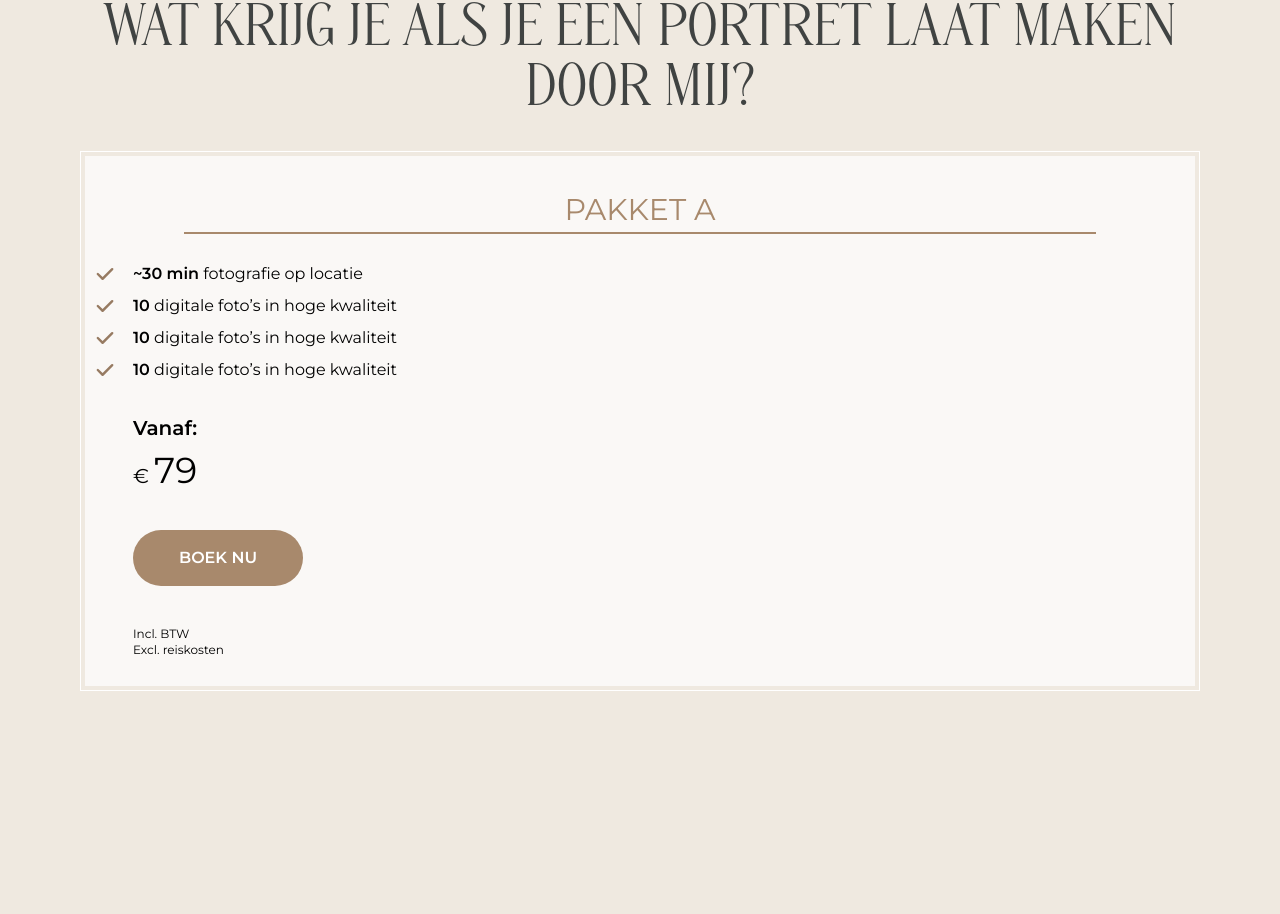
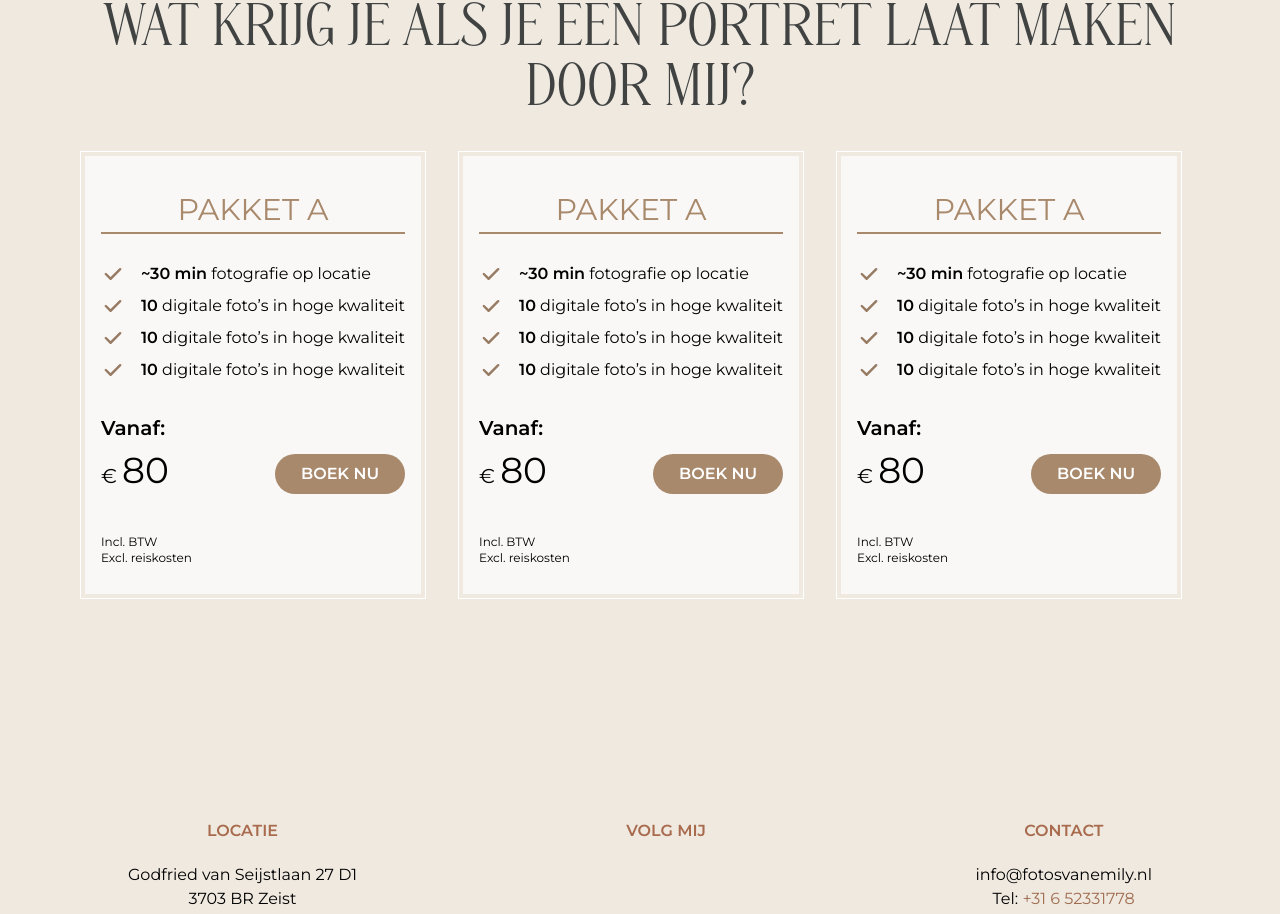
Before and after one commit to Sneruall/fotos-van-emily, a Next.js app: page /portretfotografie in a window 1280 px wide. Shown: the part 8852-9766 px from the top of the page. Built offline with nearby package versions, Linux system fonts and the light colour scheme.

Commit message:
pricing cards

```diff
--- a/components/sections/PricingSection.js
+++ b/components/sections/PricingSection.js
@@ -10,11 +10,11 @@ function PricingSection() {
           WAT KRIJG JE ALS JE EEN PORTRET LAAT MAKEN DOOR MIJ?
         </h2>
         {/* Pricing cards */}
-        <div className="flex flex-col">
+        <div className="flex flex-col lg:flex-row gap-8">
           {/* Card todo: component with props */}
           <div className="border border-white my-5">
-            <div className="bg-white m-1 p-2 bg-opacity-70">
-              <div className="border-b-2 w-5/6 border-brown-pale mx-auto my-7">
+            <div className="bg-white m-1 px-4 py-2 bg-opacity-70">
+              <div className="border-b-2 border-brown-pale my-7 mx-10 lg:mx-auto">
                 <h4 className="text-center text-3xl uppercase text-brown-pale mb-1">
                   Pakket A
                 </h4>
@@ -49,16 +49,135 @@ function PricingSection() {
                   </p>
                 </div>
               </div>
-              <div className="ml-10">
-                <div>
-                  <p className="font-bold text-xl mb-2">Vanaf:</p>
-                  <p className="text-4xl">
-                    <span className="text-xl">€ </span>79
+              <div className="ml-10 lg:ml-0">
+                <div className="flex lg:justify-between lg:flex-row flex-col">
+                  <div>
+                    <p className="font-bold text-xl mb-2">Vanaf:</p>
+                    <p className="text-4xl">
+                      <span className="text-xl">€ </span>80
+                    </p>
+                  </div>
+                  <div className="my-10">
+                    <Button link="/" button="button-1-xs" text="Boek nu" />
+                  </div>
+                </div>
+
+                <div className="mb-5">
+                  <p className="text-xs">Incl. BTW</p>
+                  <p className="text-xs">Excl. reiskosten</p>
+                </div>
+              </div>
+            </div>
+          </div>
+          {/* Card todo: component with props */}
+          <div className="border border-white my-5">
+            <div className="bg-white m-1 px-4 py-2 bg-opacity-70">
+              <div className="border-b-2 border-brown-pale my-7 mx-10 lg:mx-auto">
+                <h4 className="text-center text-3xl uppercase text-brown-pale mb-1">
+                  Pakket A
+                </h4>
+              </div>
+              <div className="mb-8">
+                <div className="flex space-x-4 my-2">
+                  <CheckIcon className="flex-shrink-0 w-6 h-6 text-grey-brownish" />
+                  <p>
+                    <span className="font-bold">~30 min</span> fotografie op
+                    locatie
                   </p>
                 </div>
-                <div className="my-10">
-                  <Button link="/" button="button-1" text="Boek nu" />
+                <div className="flex space-x-4 my-2">
+                  <CheckIcon className="flex-shrink-0 w-6 h-6 text-grey-brownish" />
+                  <p>
+                    <span className="font-bold">10</span> digitale foto’s in
+                    hoge kwaliteit
+                  </p>
                 </div>
+                <div className="flex space-x-4 my-2">
+                  <CheckIcon className="flex-shrink-0 w-6 h-6 text-grey-brownish" />
+                  <p>
+                    <span className="font-bold">10</span> digitale foto’s in
+                    hoge kwaliteit
+                  </p>
+                </div>
+                <div className="flex space-x-4 my-2">
+                  <CheckIcon className="flex-shrink-0 w-6 h-6 text-grey-brownish" />
+                  <p>
+                    <span className="font-bold">10</span> digitale foto’s in
+                    hoge kwaliteit
+                  </p>
+                </div>
+              </div>
+              <div className="ml-10 lg:ml-0">
+                <div className="flex lg:justify-between lg:flex-row flex-col">
+                  <div>
+                    <p className="font-bold text-xl mb-2">Vanaf:</p>
+                    <p className="text-4xl">
+                      <span className="text-xl">€ </span>80
+                    </p>
+                  </div>
+                  <div className="my-10">
+                    <Button link="/" button="button-1-xs" text="Boek nu" />
+                  </div>
+                </div>
+
+                <div className="mb-5">
+                  <p className="text-xs">Incl. BTW</p>
+                  <p className="text-xs">Excl. reiskosten</p>
+                </div>
+              </div>
+            </div>
+          </div>
+  {/* Card todo: component with props */}
+  <div className="border border-white my-5">
+            <div className="bg-white m-1 px-4 py-2 bg-opacity-70">
+              <div className="border-b-2 border-brown-pale my-7 mx-10 lg:mx-auto">
+                <h4 className="text-center text-3xl uppercase text-brown-pale mb-1">
+                  Pakket A
+                </h4>
+              </div>
+              <div className="mb-8">
+                <div className="flex space-x-4 my-2">
+                  <CheckIcon className="flex-shrink-0 w-6 h-6 text-grey-brownish" />
+                  <p>
+                    <span className="font-bold">~30 min</span> fotografie op
+                    locatie
+                  </p>
+                </div>
+                <div className="flex space-x-4 my-2">
+                  <CheckIcon className="flex-shrink-0 w-6 h-6 text-grey-brownish" />
+                  <p>
+                    <span className="font-bold">10</span> digitale foto’s in
+                    hoge kwaliteit
+                  </p>
+                </div>
+                <div className="flex space-x-4 my-2">
+                  <CheckIcon className="flex-shrink-0 w-6 h-6 text-grey-brownish" />
+                  <p>
+                    <span className="font-bold">10</span> digitale foto’s in
+                    hoge kwaliteit
+                  </p>
+                </div>
+                <div className="flex space-x-4 my-2">
+                  <CheckIcon className="flex-shrink-0 w-6 h-6 text-grey-brownish" />
+                  <p>
+                    <span className="font-bold">10</span> digitale foto’s in
+                    hoge kwaliteit
+                  </p>
+                </div>
+              </div>
+              <div className="ml-10 lg:ml-0">
+                <div className="flex lg:justify-between lg:flex-row flex-col">
+                  <div>
+                    <p className="font-bold text-xl mb-2">Vanaf:</p>
+                    <p className="text-4xl">
+                      <span className="text-xl">€ </span>80
+                    </p>
+                  </div>
+                  <div className="my-10">
+                    <Button link="/" button="button-1-xs" text="Boek nu" />
+                  </div>
+                </div>
+
                 <div className="mb-5">
                   <p className="text-xs">Incl. BTW</p>
                   <p className="text-xs">Excl. reiskosten</p>
--- a/styles/globals.css
+++ b/styles/globals.css
@@ -12,6 +12,9 @@
   .button-1{
     @apply bg-brown-pale hover:bg-reddish text-white font-semibold uppercase py-4 px-6 rounded-full min-w-170
   }
+  .button-1-xs{
+    @apply bg-brown-pale hover:bg-reddish text-white font-semibold uppercase py-2 px-6 rounded-full min-w-130
+  }
   .button-2{
     @apply bg-white hover:bg-clay text-clay hover:text-white font-semibold uppercase py-4 px-6 rounded-full min-w-170
   }
--- a/tailwind.config.js
+++ b/tailwind.config.js
@@ -66,6 +66,7 @@ module.exports = {
       },
       minWidth: {
         170: "170px",
+        130: "130px",
       },
     },
   },
```
